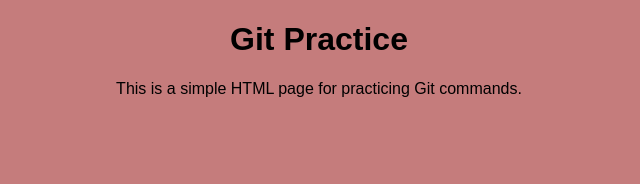
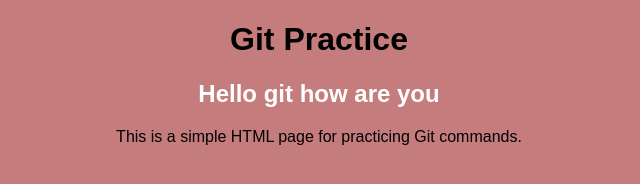
Before and after one commit to vini776-dev/git_learning_1, a plain HTML site: page index.html in a window 1280 px wide. Shown: the whole page, without its empty margins (321-961 px from the left). Drawn offline with Linux system fonts and the light colour scheme.

Commit message:
h2 heading add and color

```diff
--- a/index.html
+++ b/index.html
@@ -9,6 +9,7 @@
 <body>
     <div class="container">
         <h1>Git Practice</h1>
+        <h2>Hello git  how are you </h2>
         <p>This is a simple HTML page for practicing Git commands.</p>
     </div>
 </body>
--- a/style.css
+++ b/style.css
@@ -7,3 +7,8 @@ body{
 h1 ,p{
     text-align: center;
 }
+h2{
+    color:white;
+    text-align: center;
+
+}
```
